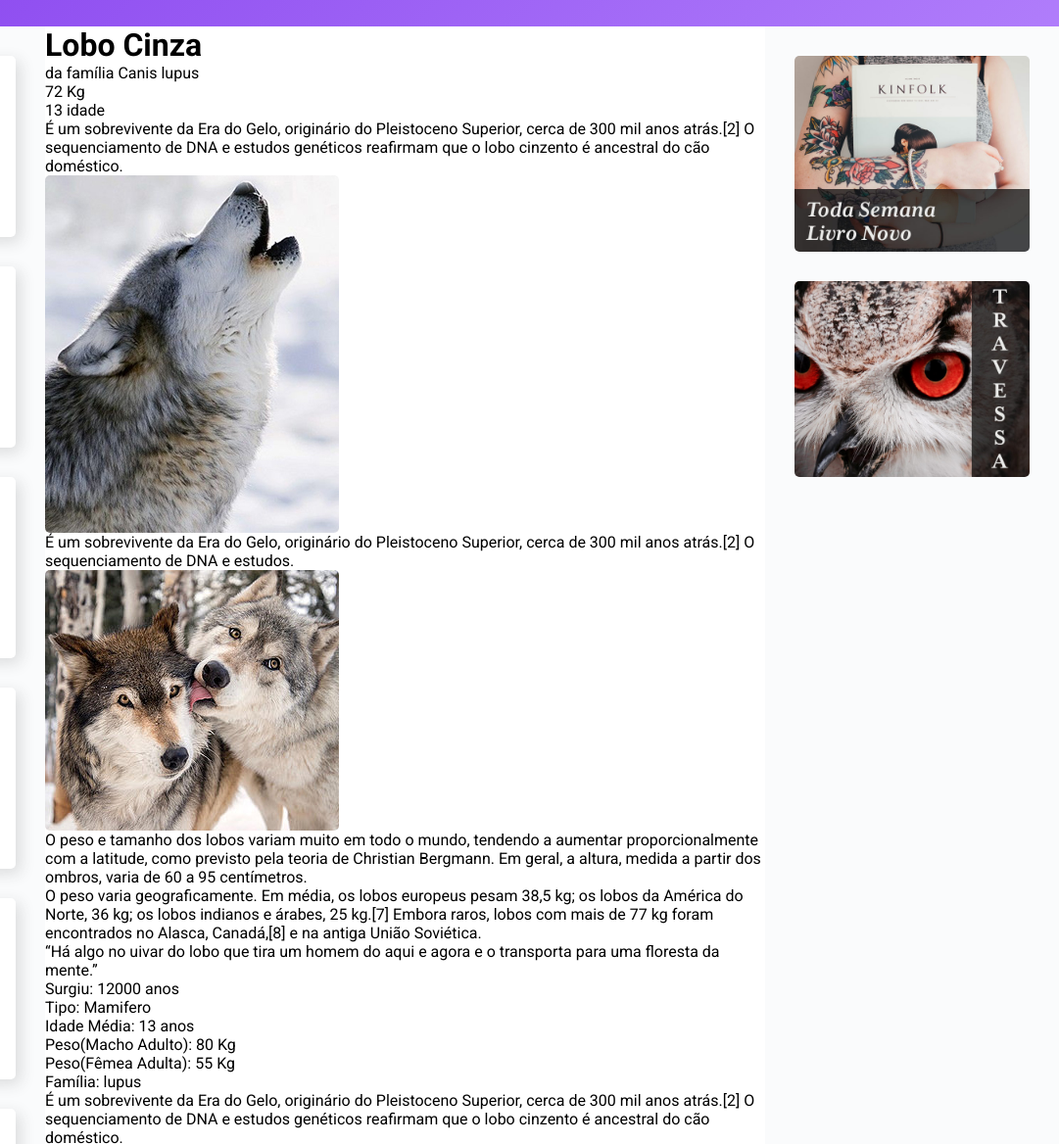
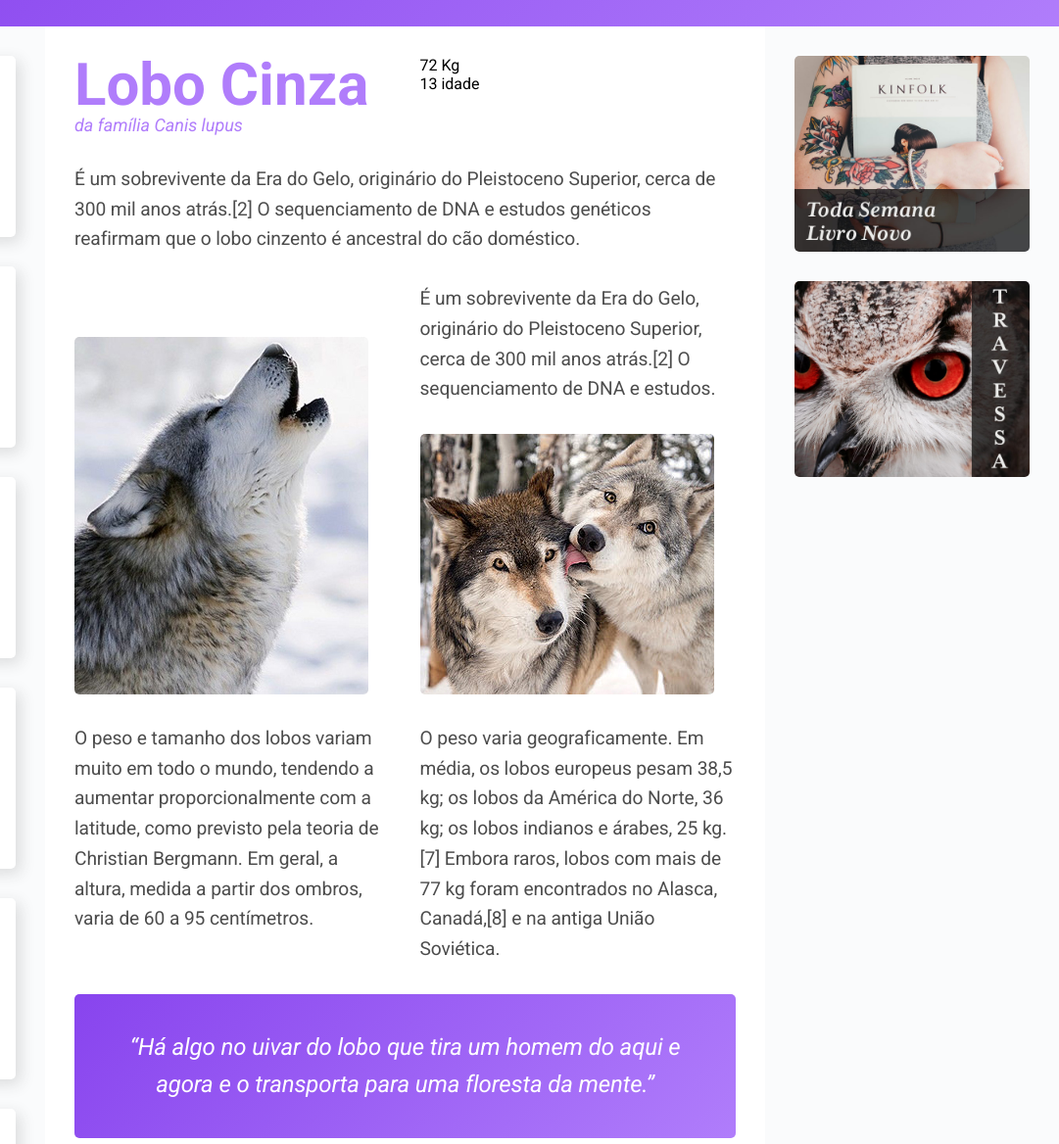
Before and after one commit to T-pl/wild-beast-grid-layout, a plain HTML site: page index.html in a window 1280 px wide. Shown: the part 74-1242 px from the top of the page at 98% size, 199-1280 px from the left. Drawn offline with Linux system fonts and the light colour scheme.

Commit message:
WBO-01: Estilizando algumas partes sozinho.

```diff
--- a/css/style.css
+++ b/css/style.css
@@ -64,6 +64,21 @@ img{
   margin-left: 30px;
 }
 
+.titulo-principal{
+  color: #b07dfb;
+}
+
+.titulo-principal h1{
+  font-size: 3.75em;
+  line-height: 1;
+  font-weight: 700;
+}
+
+.titulo-principal span{
+  font-size: 18px;
+  font-style: italic;
+}
+
 /* SIDE NAV */
 
 
@@ -89,8 +104,59 @@ img{
 }
 .content{
   grid-area: content;
+  max-width: 900px;
+  margin: 0 auto;
+  padding: 30px;
+  display: grid;
+  grid-template-columns: 1fr 1fr;
+  gap: 30px;
 }
 
+p{
+  font-size: 1.2rem;
+  line-height: 1.6;
+  letter-spacing: -0.005em;
+  color: rgba(0, 0, 0, 0.7);
+}
+
+.informacoes p + p{
+  margin-top: 30px;
+}
+
+.citacao{
+  background: linear-gradient(135deg, #8844ee, #b07dfb);
+  padding: 35px 50px;
+  border-radius: 5px;
+}
+
+.citacao p{
+  text-align: center;
+  color: #fff;
+  font-style: italic;
+  font-size: 24px;
+}
+
+.col-wide{
+  grid-column: 1 / -1;
+}
+
+.atributos{
+  border-radius: 5px;
+  background: linear-gradient(135deg, #8844ee, #b07dfb);
+}
+
+.atributos li{
+  padding: 15px;
+  color: #fff;
+}
+.lobo-um{
+  grid-row: span 2;
+  align-self: end;
+}
+
+.lobo-dois{
+  align-self: end;
+}
 /* ANUNCIOS */
 
 .anuncios{
--- a/index.html
+++ b/index.html
@@ -52,16 +52,16 @@
           <span class="rotulo">idade</span>
         </div>
       </div>
-      <p>
+      <p class="col-wide" >
         É um sobrevivente da Era do Gelo, originário do Pleistoceno Superior, cerca de 300 mil anos atrás.[2] O
         sequenciamento de DNA e estudos genéticos reafirmam que o lobo cinzento é ancestral do cão doméstico.
       </p>
-      <img src="/img/wolf1.jpg" alt="Lobo">
+      <img class="lobo-um" src="/img/wolf1.jpg" alt="Lobo">
       <p class="par-dois">
         É um sobrevivente da Era do Gelo, originário do Pleistoceno Superior, cerca de 300 mil anos atrás.[2] O
         sequenciamento de DNA e estudos.
       </p>
-      <img src="/img/wolf2.jpg" alt="Lobo">
+      <img class="lobo-dois" src="/img/wolf2.jpg" alt="Lobo">
       <p class="para">
         O peso e tamanho dos lobos variam muito em todo o mundo, tendendo a aumentar proporcionalmente com a latitude,
         como previsto pela teoria de Christian Bergmann. Em geral, a altura, medida a partir dos ombros, varia de 60 a
@@ -72,7 +72,7 @@
         lobos indianos e árabes, 25 kg.[7] Embora raros, lobos com mais de 77 kg foram encontrados no Alasca, Canadá,[8]
         e na antiga União Soviética.
       </p>
-      <blockquote class="citacao">
+      <blockquote class="citacao col-wide">
         <p>
           “Há algo no uivar do lobo que tira um homem do aqui e agora e o transporta para uma floresta da mente.”
         </p>
@@ -94,7 +94,7 @@
           sequenciamento de DNA e estudos genéticos reafirmam que o lobo cinzento é ancestral do cão doméstico.</p>
       </div>
 
-      <img src="/img/wolf3.jpg" alt="Lobo">
+      <img class="col-wide" src="/img/wolf3.jpg" alt="Lobo">
     </main>
     <aside class="anuncios">
       <div class="anuncio-item">
```
